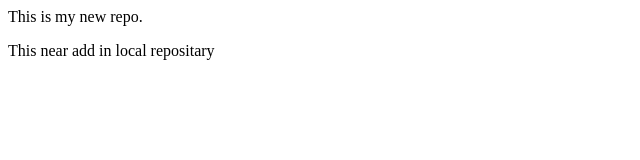
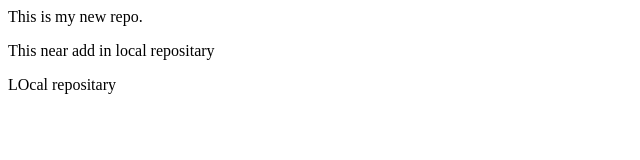
Before and after one commit to adityaajf/Localrepo, a plain HTML site: page index.html in a window 1280 px wide. Shown: the whole page, without its empty margins (0-640 px from the left). Drawn offline with Linux system fonts and the light colour scheme.

Commit message:
add new para

```diff
--- a/index.html
+++ b/index.html
@@ -2,3 +2,4 @@
     This is my new repo.
 </p>
 <p>This near add in local repositary</p>
+<p>LOcal repositary</p>
```
